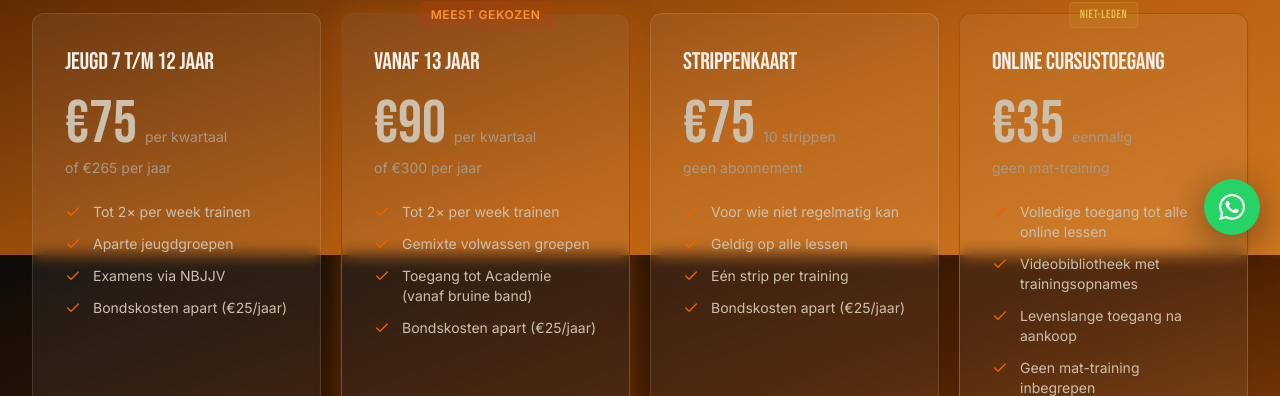
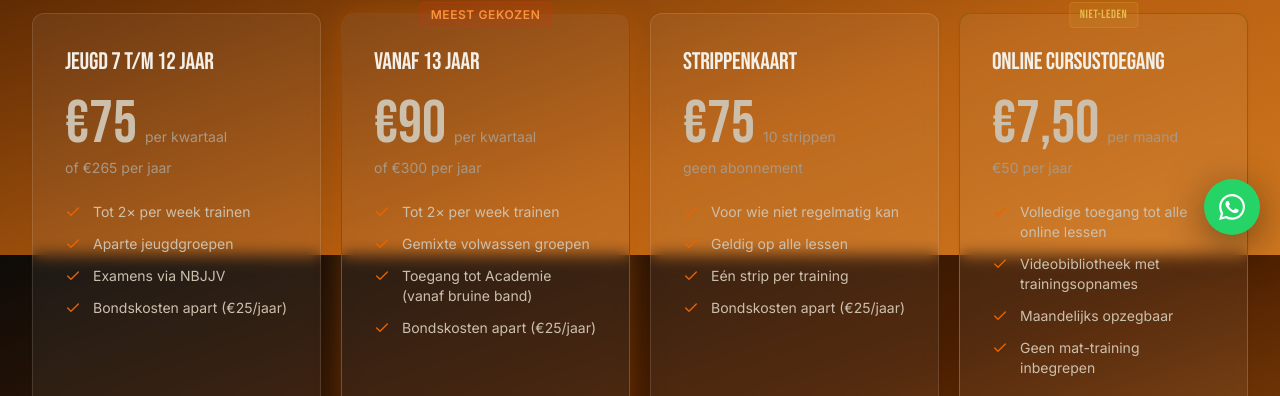
Before and after one commit to ronvanbeukering-ai/hapkido-website, a Next.js app: page /contributie in a window 1280 px wide. Shown: the part 545-941 px from the top of the page. Built offline with nearby package versions, Linux system fonts and the light colour scheme; no server answers.

Commit message:
Fix: online cursus prijs €35 → €7,50/maand of €50/jaar
Bijgewerkt op: contributie-pagina, homepage en login-pagina.

Co-Authored-By: Claude Sonnet 4.6 <noreply@anthropic.com>

```diff
--- a/app/contributie/page.tsx
+++ b/app/contributie/page.tsx
@@ -77,13 +77,13 @@ const plans = [
   },
   {
     title: "Online Cursustoegang",
-    price: "€35",
-    period: "eenmalig",
-    yearly: "geen mat-training",
+    price: "€7,50",
+    period: "per maand",
+    yearly: "€50 per jaar",
     features: [
       "Volledige toegang tot alle online lessen",
       "Videobibliotheek met trainingsopnames",
-      "Levenslange toegang na aankoop",
+      "Maandelijks opzegbaar",
       "Geen mat-training inbegrepen",
     ],
     online: true,
--- a/app/login/page.tsx
+++ b/app/login/page.tsx
@@ -117,7 +117,7 @@ function LoginForm() {
           Lid worden (mat-training) <ArrowRight size={15} />
         </Link>
         <Link href="/online-aanmelden" className="btn-secondary w-full inline-flex items-center justify-center gap-2 text-sm !border-[color:var(--color-gold-500)] !text-[color:var(--color-gold-300)] hover:!bg-[color:var(--color-gold-600)]/10">
-          Online trainen – eenmalig €35 <ArrowRight size={15} />
+          Online trainen – vanaf €7,50/maand <ArrowRight size={15} />
         </Link>
       </div>
     </div>
--- a/app/page.tsx
+++ b/app/page.tsx
@@ -189,7 +189,7 @@ export default function Home() {
                   Woon je te ver weg of wil je eerst thuis oefenen?
                 </h3>
                 <p className="mt-2 text-sm text-[color:var(--color-muted)] max-w-xl leading-relaxed">
-                  Volg de volledige Hapkido Combinatie cursus van Master Ron vanuit huis. Vijf lessen met video's — eenmalig €35 voor levenslange toegang.
+                  Volg de volledige Hapkido Combinatie cursus van Master Ron vanuit huis. Vijf lessen met video's — €7,50 per maand of €50 per jaar.
                 </p>
               </div>
               <Link href="/online-aanmelden" className="btn-primary shrink-0">
```
